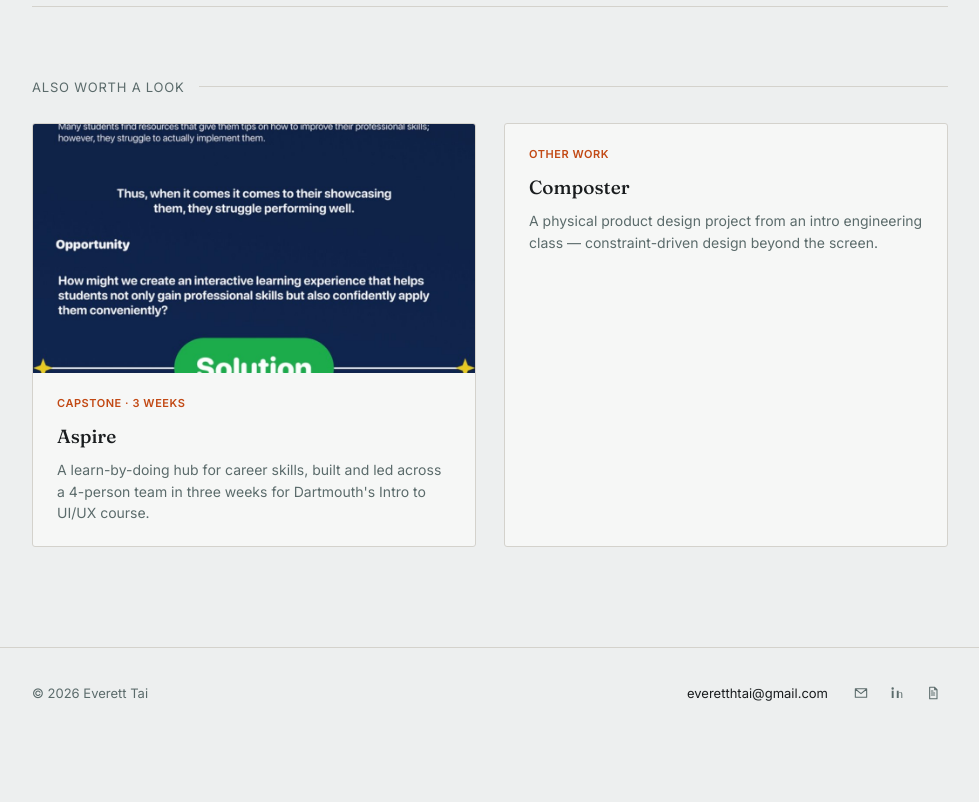
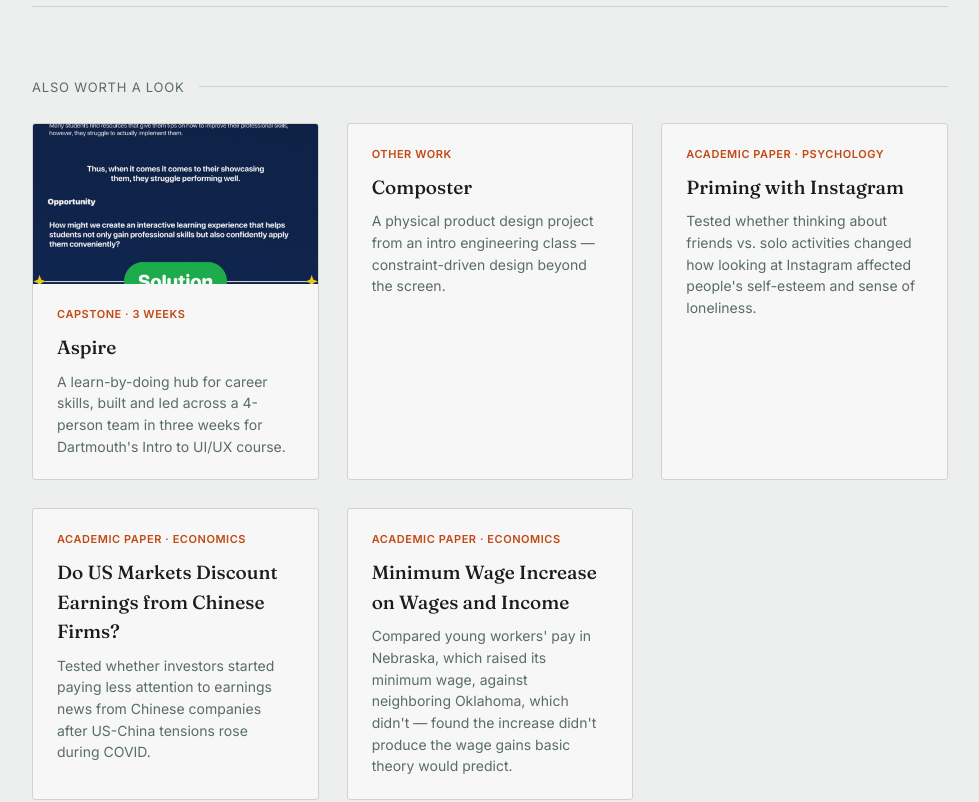
Before and after one commit to everetttai/design-portfolio, a React (Vite) app: page /portfolio in a window 1280 px wide. Shown: the part 1180-1982 px from the top of the page, without its empty margins (150-1129 px from the left). Before the commit the page ends 1938 px from the top, so only its background shows below. Built offline with nearby package versions, Linux system fonts and the light colour scheme.

Commit message:
Move academic papers into Portfolio Research filter

```diff
--- a/src/components/FieldNoteCard.jsx
+++ b/src/components/FieldNoteCard.jsx
@@ -1,6 +1,6 @@
 import { Link } from 'react-router-dom';
 
-export default function FieldNoteCard({ to, tag, title, description, image }) {
+export default function FieldNoteCard({ to, href, tag, title, description, image }) {
   const content = (
     <div className="field-card reveal-on-scroll" style={{
       background: 'var(--bg-card)',
@@ -46,6 +46,14 @@ export default function FieldNoteCard({ to, tag, title, description, image }) {
     </div>
   );
 
+  if (href) {
+    return (
+      <a href={href} target="_blank" rel="noopener noreferrer" style={{ textDecoration: 'none', color: 'inherit' }}>
+        {content}
+      </a>
+    );
+  }
+
   if (!to) return content;
 
   return (
--- a/src/pages/Portfolio.jsx
+++ b/src/pages/Portfolio.jsx
@@ -51,6 +51,36 @@ const PROJECTS = [
     tag: 'Other work',
     title: 'Composter',
     description: 'A physical product design project from an intro engineering class — constraint-driven design beyond the screen.',
+    image: null,
+  },
+  {
+    id: 'paper-instagram',
+    categories: ['Research'],
+    deep: false,
+    href: '/papers/psyc11-instagram-priming.pdf',
+    tag: 'Academic paper · Psychology',
+    title: 'Priming with Instagram',
+    description: "Tested whether thinking about friends vs. solo activities changed how looking at Instagram affected people's self-esteem and sense of loneliness.",
+    image: null,
+  },
+  {
+    id: 'paper-chinese-earnings',
+    categories: ['Research'],
+    deep: false,
+    href: '/papers/econ66-chinese-earnings.pdf',
+    tag: 'Academic paper · Economics',
+    title: 'Do US Markets Discount Earnings from Chinese Firms?',
+    description: 'Tested whether investors started paying less attention to earnings news from Chinese companies after US-China tensions rose during COVID.',
+    image: null,
+  },
+  {
+    id: 'paper-minimum-wage',
+    categories: ['Research'],
+    deep: false,
+    href: '/papers/econ20-minimum-wage.pdf',
+    tag: 'Academic paper · Economics',
+    title: 'Minimum Wage Increase on Wages and Income',
+    description: "Compared young workers' pay in Nebraska, which raised its minimum wage, against neighboring Oklahoma, which didn't — found the increase didn't produce the wage gains basic theory would predict.",
     image: null,
   },
   // Research projects go here once ready. Tagged 'Research' so the filter
@@ -139,6 +169,7 @@ export default function Portfolio() {
               <FieldNoteCard
                 key={p.id}
                 to={p.to}
+                href={p.href}
                 tag={p.tag}
                 title={p.title}
                 description={p.description}
```
Also changed, not shown: src/pages/About.jsx (+1 -50 lines).
